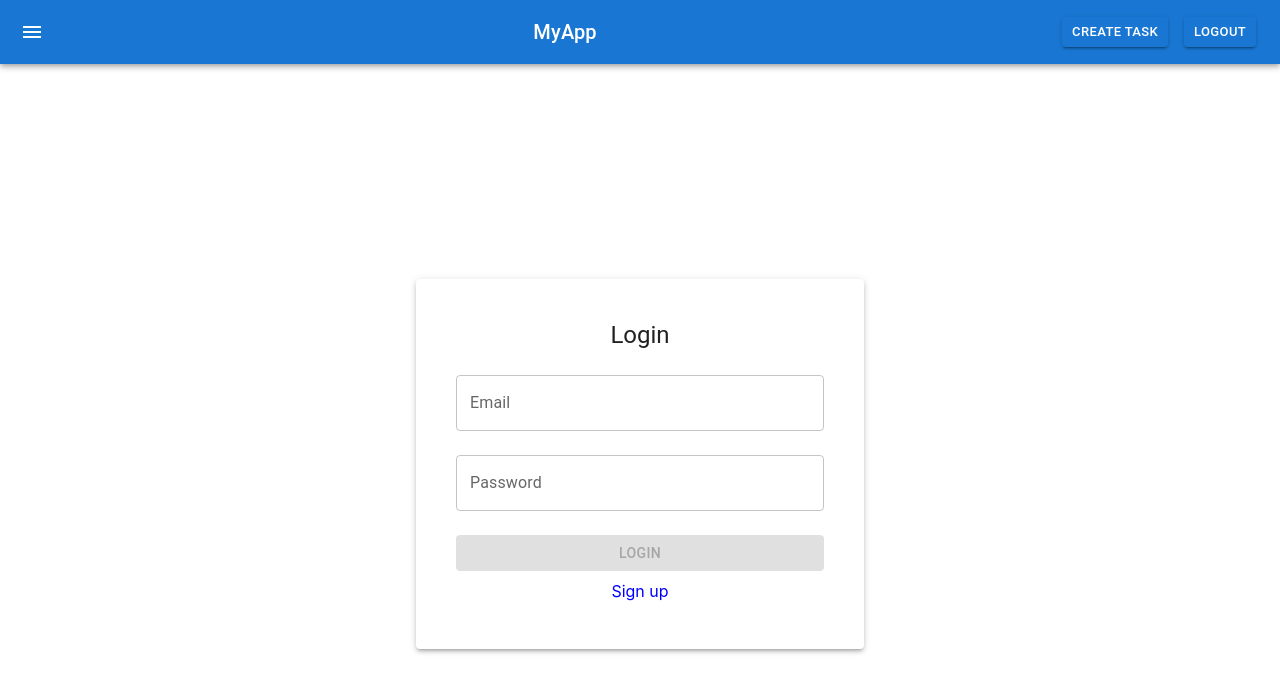
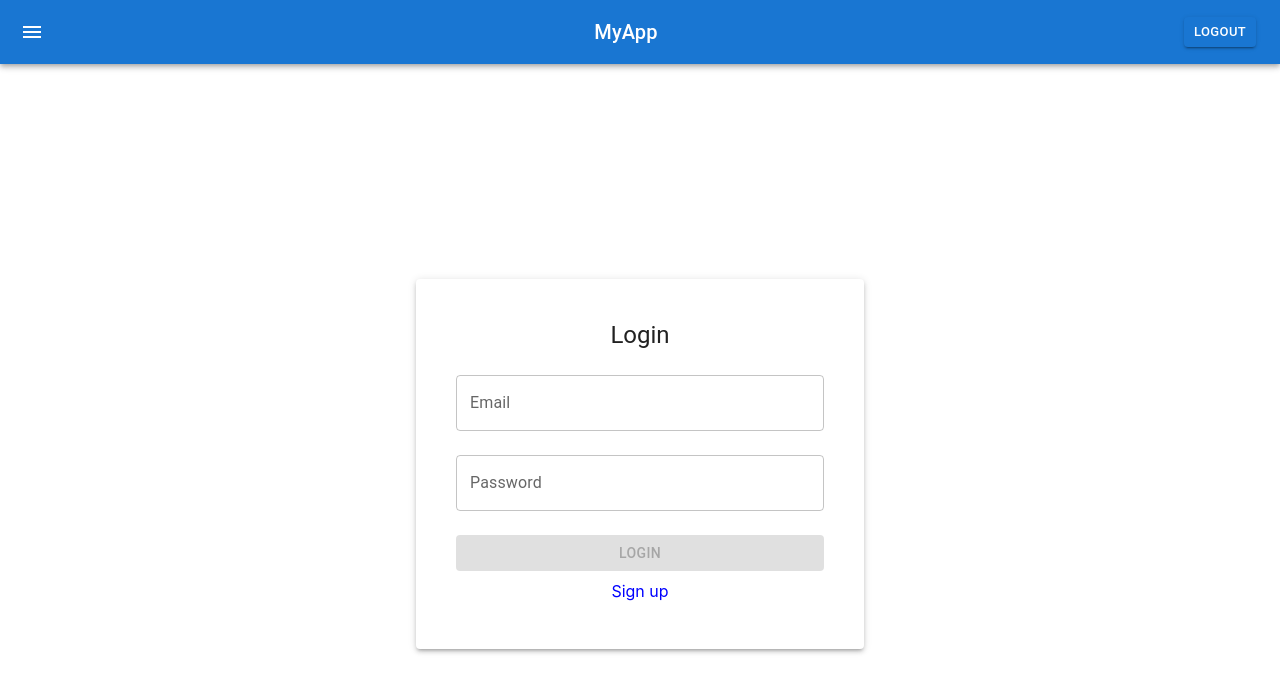
Before and after one commit to rav39439/TodoAssignment, a React (Create React App) app: page / in a window 1280 px wide. Shown: the top 692 px of the page. Built offline with nearby package versions, Linux system fonts and the light colour scheme.

Commit message:
minor change

```diff
--- a/src/components/Navbar/Navbar.jsx
+++ b/src/components/Navbar/Navbar.jsx
@@ -147,11 +147,14 @@ const Navbar = (props) => {
  </Select>
 </FormControl>:''
 }
+{ (userdata!==null) ?
 
 
             <Button size="small" onClick={handleOpen} variant="contained">
               Create Task
-            </Button>
+            </Button>:''
+
+}
          <Button size="small" onClick={handleLogout} variant="contained">
           Logout
          </Button>
```
